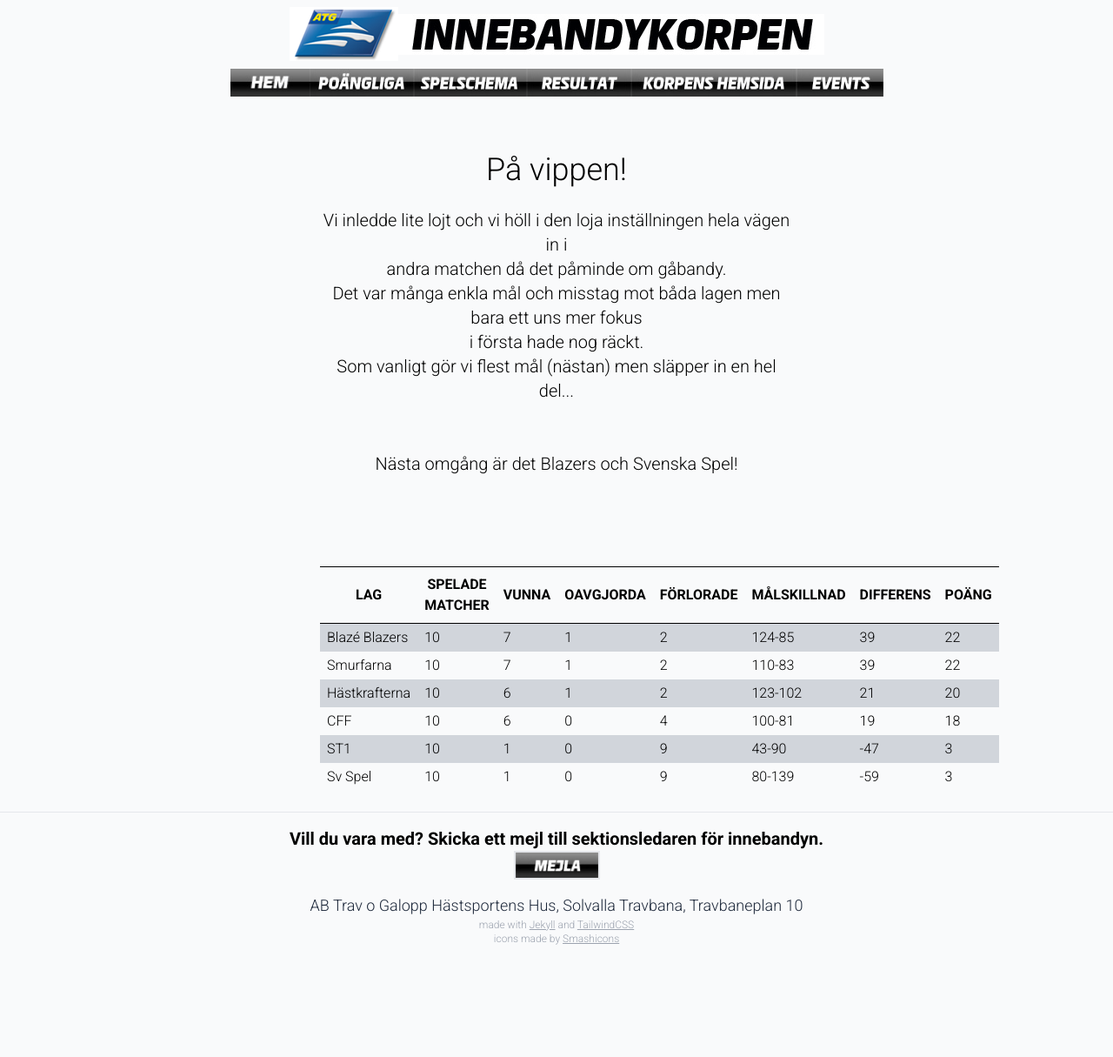
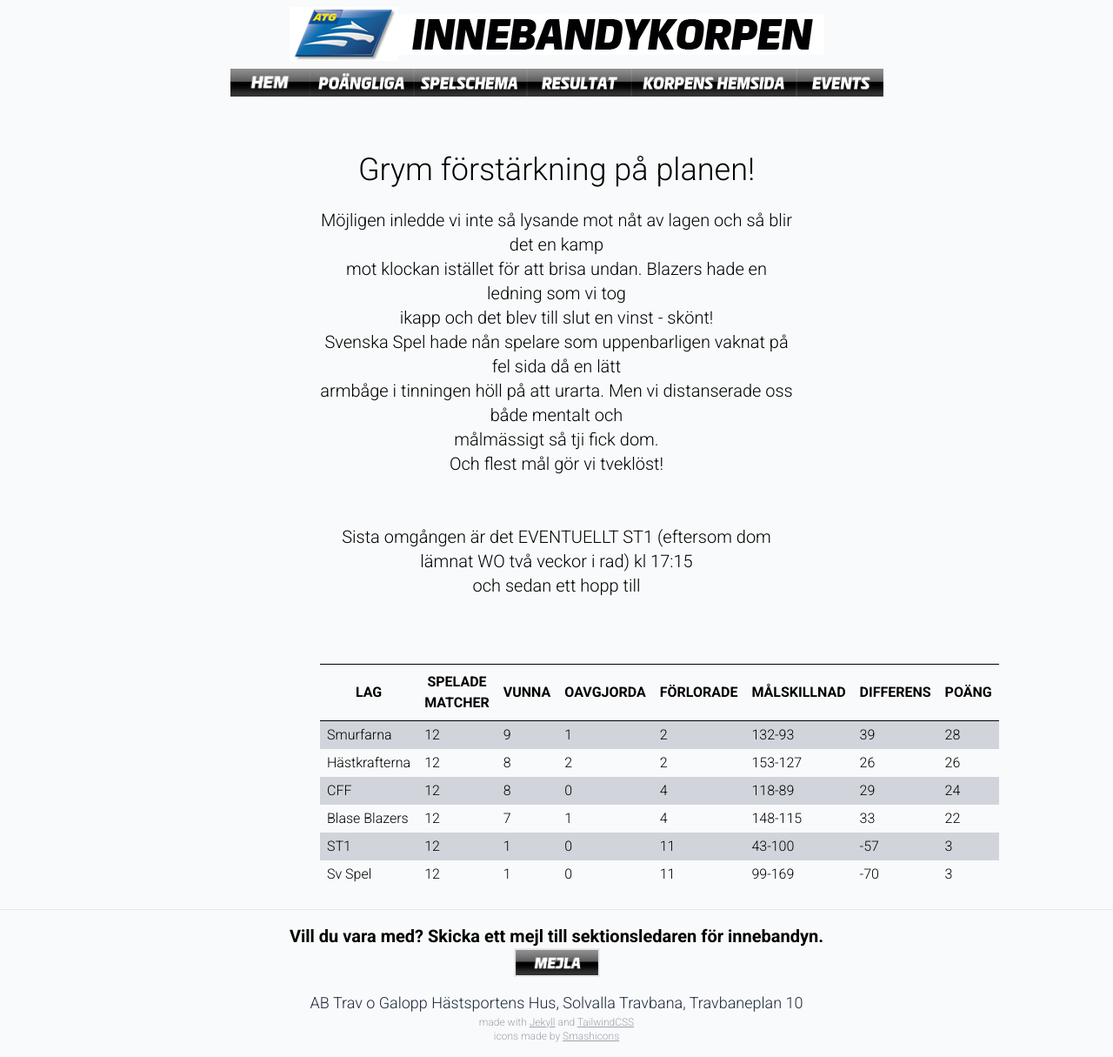
Before and after one commit to andreashogvall/andreashogvall.github.io, a Jekyll site: the page built from index.html, in a window 1280 px wide. Shown: the whole page at 87% size. Built offline with Jekyll 4.4.1, drawn with Linux system fonts in a browser that asks for light colours; nearby versions of some CDN libraries; before the commit the page ends 1103 px from its top, so only the background shows below that.

Commit message:
Add files via upload

```diff
--- a/index.html
+++ b/index.html
@@ -4,17 +4,20 @@
 description: "Innebandykorpen"
 ---
 <div class="mx-auto w-1/2">
-		<p class="text-center text-4xl">På vippen!</p>
+		<p class="text-center text-4xl">Grym förstärkning på planen!</p>
 		<br>
 
 		<p class="text-center text-xl">
-			Vi inledde lite lojt och vi höll i den loja inställningen hela vägen in i <br>
-			andra matchen då det påminde om gåbandy.<br>
-			Det var många enkla mål och misstag mot båda lagen men bara ett uns mer fokus<br>
-			i första hade nog räckt.<br>
-			Som vanligt gör vi flest mål (nästan) men släpper in en hel del...<br>
+			Möjligen inledde vi inte så lysande mot nåt av lagen och så blir det en kamp<br>
+			mot klockan istället för att brisa undan. Blazers hade en ledning som vi tog<br>
+			ikapp och det blev till slut en vinst - skönt!<br>
+			Svenska Spel hade nån spelare som uppenbarligen vaknat på fel sida då en lätt<br>
+			armbåge i tinningen höll på att urarta. Men vi distanserade oss både mentalt och<br>
+			målmässigt så tji fick dom.<br>
+			Och flest mål gör vi tveklöst! <br>
 			<br>
-			<br>Nästa omgång är det Blazers och Svenska Spel!<br>
+			<br>Sista omgången är det EVENTUELLT ST1 (eftersom dom lämnat WO två veckor i rad) kl 17:15<br>
+			och sedan ett hopp till
 			<br>
 			<br>
 	</p>
@@ -55,10 +58,88 @@
 			</tr>
 			<tr class="bg-gray-300">
 				<td class="py-1 px-2">
-					Blazé Blazers
+					Smurfarna
 				</td>
 				<td class="py-1 px-2">
-					10
+					12
+				</td>
+				<td class="py-1 px-2">
+					9
+				</td>
+				<td class="py-1 px-2">
+					1
+				</td>
+				<td class="py-1 px-2">
+					2
+				</td>
+				<td class="py-1 px-2">
+					132-93
+				</td>
+				<td class="py-1 px-2">
+					39
+				</td>
+				<td class="py-1 px-2">
+					28
+				</td>
+			</tr>
+			<tr>
+				<td class="py-1 px-2">
+					Hästkrafterna
+				</td>
+				<td class="py-1 px-2">
+					12
+				</td>
+				<td class="py-1 px-2">
+					8
+				</td>
+				<td class="py-1 px-2">
+					2
+				</td>
+				<td class="py-1 px-2">
+					2
+				</td>
+				<td class="py-1 px-2">
+					153-127
+				</td>
+				<td class="py-1 px-2">
+					26
+				</td>
+				<td class="py-1 px-2">
+					26
+				</td>
+			</tr>
+			<tr class="bg-gray-300">
+				<td class="py-1 px-2">
+					CFF
+				</td>
+				<td class="py-1 px-2">
+					12
+				</td>
+				<td class="py-1 px-2">
+					8
+				</td>
+				<td class="py-1 px-2">
+					0
+				</td>
+				<td class="py-1 px-2">
+					4
+				</td>
+				<td class="py-1 px-2">
+					118-89
+				</td>
+				<td class="py-1 px-2">
+					29
+				</td>
+				<td class="py-1 px-2">
+					24
+				</td>
+			</tr>
+			<tr>
+				<td class="py-1 px-2">
+					Blase Blazers
+				</td>
+				<td class="py-1 px-2">
+					12
 				</td>
 				<td class="py-1 px-2">
 					7
@@ -67,39 +148,13 @@
 					1
 				</td>
 				<td class="py-1 px-2">
-					2
+					4
 				</td>
 				<td class="py-1 px-2">
-					124-85
+					148-115
 				</td>
 				<td class="py-1 px-2">
-					39
-				</td>
-				<td class="py-1 px-2">
-					22
-				</td>
-			</tr>
-			<tr>
-				<td class="py-1 px-2">
-					Smurfarna
-				</td>
-				<td class="py-1 px-2">
-					10
-				</td>
-				<td class="py-1 px-2">
-					7
-				</td>
-				<td class="py-1 px-2">
-					1
-				</td>
-				<td class="py-1 px-2">
-					2
-				</td>
-				<td class="py-1 px-2">
-					110-83
-				</td>
-				<td class="py-1 px-2">
-					39
+					33
 				</td>
 				<td class="py-1 px-2">
 					22
@@ -107,62 +162,10 @@
 			</tr>
 			<tr class="bg-gray-300">
 				<td class="py-1 px-2">
-					Hästkrafterna
-				</td>
-				<td class="py-1 px-2">
-					10
-				</td>
-				<td class="py-1 px-2">
-					6
-				</td>
-				<td class="py-1 px-2">
-					1
-				</td>
-				<td class="py-1 px-2">
-					2
-				</td>
-				<td class="py-1 px-2">
-					123-102
-				</td>
-				<td class="py-1 px-2">
-					21
-				</td>
-				<td class="py-1 px-2">
-					20
-				</td>
-			</tr>
-			<tr>
-				<td class="py-1 px-2">
-					CFF
-				</td>
-				<td class="py-1 px-2">
-					10
-				</td>
-				<td class="py-1 px-2">
-					6
-				</td>
-				<td class="py-1 px-2">
-					0
-				</td>
-				<td class="py-1 px-2">
-					4
-				</td>
-				<td class="py-1 px-2">
-					100-81
-				</td>
-				<td class="py-1 px-2">
-					19
-				</td>
-				<td class="py-1 px-2">
-					18
-				</td>
-			</tr>
-			<tr class="bg-gray-300">
-				<td class="py-1 px-2">
 					ST1
 				</td>
 				<td class="py-1 px-2">
-					10
+					12
 				</td>
 				<td class="py-1 px-2">
 					1
@@ -171,13 +174,13 @@
 					0
 				</td>
 				<td class="py-1 px-2">
-					9
+					11
 				</td>
 				<td class="py-1 px-2">
-					43-90
+					43-100
 				</td>
 				<td class="py-1 px-2">
-					-47
+					-57
 				</td>
 				<td class="py-1 px-2">
 					3
@@ -187,7 +190,7 @@
 					Sv Spel
 				</td>
 				<td class="py-1 px-2">
-					10
+					12
 				</td>
 				<td class="py-1 px-2">
 					1
@@ -196,13 +199,13 @@
 					0
 				</td>
 				<td class="py-1 px-2">
-					9
+					11
 				</td>
 				<td class="py-1 px-2">
-					80-139
+					99-169
 				</td>
 				<td class="py-1 px-2">
-					-59
+					-70
 				</td>
 				<td class="py-1 px-2">
 					3
```
